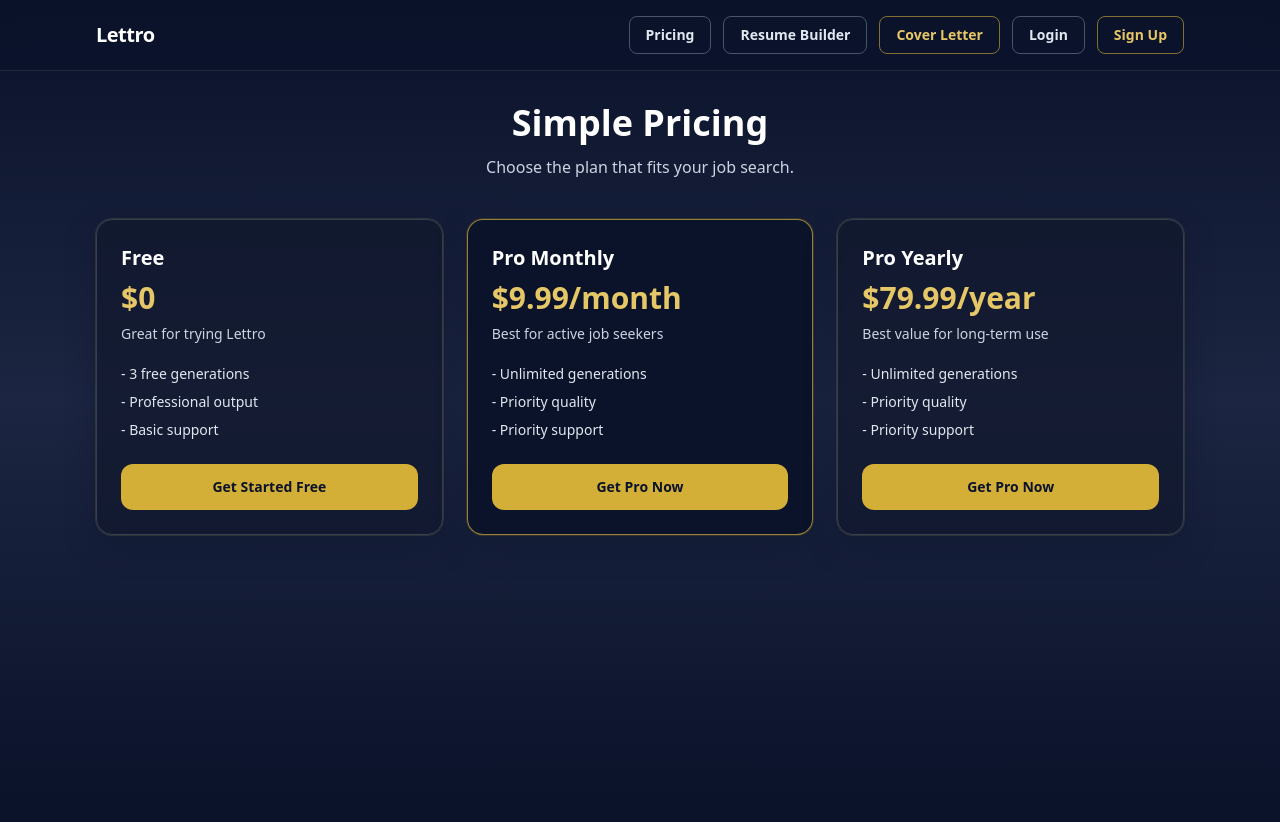
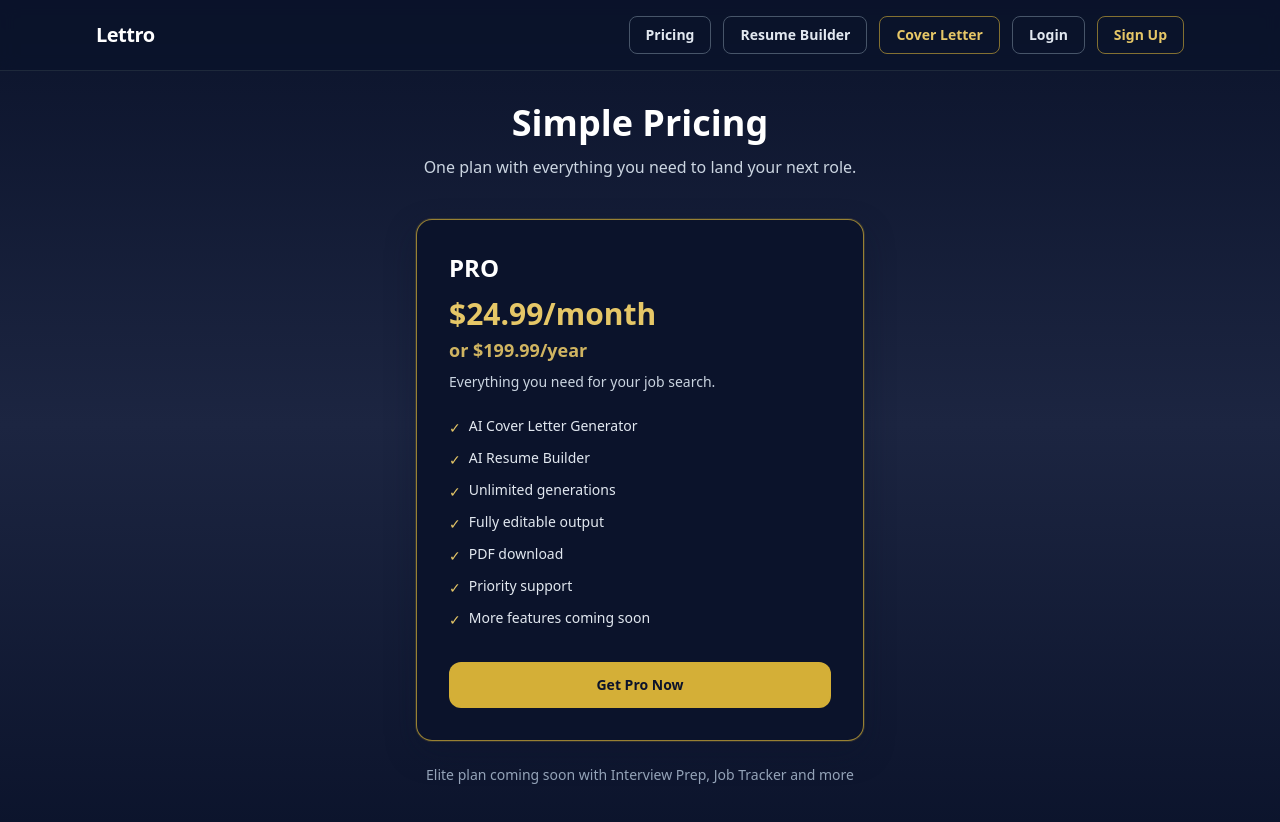
Before and after one commit to GABEcode2a/lettro, a Next.js app: page /pricing in a window 1280 px wide. Shown: the top 822 px of the page. Before the commit the page ends 800 px from the top, so only its background shows below. Built offline with nearby package versions, Linux system fonts and the light colour scheme; no server answers.

Commit message:
fix resume PDF, update free limit and pricing page

```diff
--- a/app/api/generate-resume/route.ts
+++ b/app/api/generate-resume/route.ts
@@ -137,12 +137,12 @@ export async function POST(request: NextRequest) {
 
   const resumeGenerationCount = usageRow?.resume_generation_count ?? 0;
   const isPro = usageRow?.is_pro ?? false;
-  const freeLimit = 1;
+  const freeLimit = 2;
 
   if (!isPro && resumeGenerationCount >= freeLimit) {
     return NextResponse.json(
       {
-        error: "You've used your free resume generation. Upgrade to Pro for unlimited access.",
+        error: "You've used your 2 free resume generations. Upgrade to Pro for unlimited access.",
         code: "FREE_LIMIT_REACHED",
       },
       { status: 403 },
--- a/app/pricing/page.tsx
+++ b/app/pricing/page.tsx
@@ -1,45 +1,13 @@
-import Link from "next/link";
-
-type PlanCard = {
-  name: string;
-  price: string;
-  subtitle: string;
-  features: string[];
-  cta: string;
-  href: string;
-  highlighted: boolean;
-};
-
 const WHOP_PRO_URL = "https://whop.com/lettro/lettro-pro-monthly";
 
-const plans: PlanCard[] = [
-  {
-    name: "Free",
-    price: "$0",
-    subtitle: "Great for trying Lettro",
-    features: ["3 free generations", "Professional output", "Basic support"],
-    cta: "Get Started Free",
-    href: "/generate",
-    highlighted: false,
-  },
-  {
-    name: "Pro Monthly",
-    price: "$9.99/month",
-    subtitle: "Best for active job seekers",
-    features: ["Unlimited generations", "Priority quality", "Priority support"],
-    cta: "Get Pro Now",
-    href: WHOP_PRO_URL,
-    highlighted: true,
-  },
-  {
-    name: "Pro Yearly",
-    price: "$79.99/year",
-    subtitle: "Best value for long-term use",
-    features: ["Unlimited generations", "Priority quality", "Priority support"],
-    cta: "Get Pro Now",
-    href: WHOP_PRO_URL,
-    highlighted: false,
-  },
+const proFeatures = [
+  "AI Cover Letter Generator",
+  "AI Resume Builder",
+  "Unlimited generations",
+  "Fully editable output",
+  "PDF download",
+  "Priority support",
+  "More features coming soon",
 ];
 
 export default function PricingPage() {
@@ -47,48 +15,42 @@ export default function PricingPage() {
     <section className="mx-auto w-full max-w-6xl">
       <div className="mx-auto max-w-2xl text-center">
         <h1 className="text-3xl font-bold text-white sm:text-4xl">Simple Pricing</h1>
-        <p className="mt-3 text-slate-300">Choose the plan that fits your job search.</p>
+        <p className="mt-3 text-slate-300">One plan with everything you need to land your next role.</p>
       </div>
 
-      <div className="mt-10 grid gap-6 md:grid-cols-3">
-        {plans.map((plan) => (
-          <article
-            key={plan.name}
-            className={`rounded-2xl border p-6 shadow-glow ${
-              plan.highlighted
-                ? "border-gold-500/70 bg-navy-900"
-                : "border-slate-700 bg-slate-900/60"
-            }`}
-          >
-            <h2 className="text-xl font-semibold text-white">{plan.name}</h2>
-            <p className="mt-2 text-3xl font-bold text-gold-400">{plan.price}</p>
-            <p className="mt-2 text-sm text-slate-300">{plan.subtitle}</p>
+      <div className="mx-auto mt-10 max-w-md">
+        <article className="rounded-2xl border border-gold-500/70 bg-navy-900 p-6 shadow-glow sm:p-8">
+          <h2 className="text-2xl font-semibold text-white">PRO</h2>
+          <div className="mt-3 space-y-1">
+            <p className="text-3xl font-bold text-gold-400">$24.99/month</p>
+            <p className="text-lg font-semibold text-gold-400/90">or $199.99/year</p>
+          </div>
+          <p className="mt-2 text-sm text-slate-300">Everything you need for your job search.</p>
 
-            <ul className="mt-5 space-y-2 text-sm text-slate-200">
-              {plan.features.map((feature) => (
-                <li key={feature}>- {feature}</li>
+          <ul className="mt-6 space-y-2.5 text-sm text-slate-200">
+            {proFeatures.map((feature) => (
+              <li key={feature} className="flex items-start gap-2">
+                <span className="mt-0.5 text-gold-400" aria-hidden="true">
+                  ✓
+                </span>
+                <span>{feature}</span>
+              </li>
             ))}
           </ul>
 
-            <div className="mt-6">
-              {plan.href.startsWith("http") ? (
+          <div className="mt-8">
             <a
-                  href={plan.href}
+              href={WHOP_PRO_URL}
               className="inline-flex w-full items-center justify-center rounded-xl border border-gold-500/70 bg-gold-500 px-5 py-3 text-sm font-semibold text-navy-900 transition hover:bg-gold-400"
             >
-                  {plan.cta}
+              Get Pro Now
             </a>
-              ) : (
-                <Link
-                  href={plan.href}
-                  className="inline-flex w-full items-center justify-center rounded-xl border border-gold-500/70 bg-gold-500 px-5 py-3 text-sm font-semibold text-navy-900 transition hover:bg-gold-400"
-                >
-                  {plan.cta}
-                </Link>
-              )}
           </div>
         </article>
-        ))}
+
+        <p className="mt-6 text-center text-sm text-slate-400">
+          Elite plan coming soon with Interview Prep, Job Tracker and more
+        </p>
       </div>
     </section>
   );
--- a/components/resume-builder.tsx
+++ b/components/resume-builder.tsx
@@ -104,7 +104,7 @@ export function ResumeBuilder() {
       <UpgradePromptModal
         open={upgradeModalOpen}
         onClose={() => setUpgradeModalOpen(false)}
-        title="You've used your free resume generation!"
+        title="You've used your 2 free resume generations!"
         description="Upgrade to Lettro Pro for unlimited resumes and cover letters"
       />
       <form
```
Also changed, not shown: lib/resume-pdf.ts (+4 -4 lines). Lines whose indentation alone changed are shown as unchanged.
